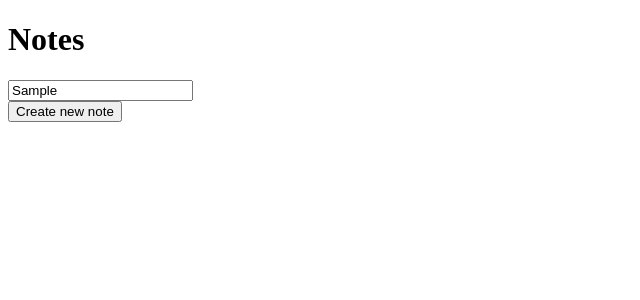
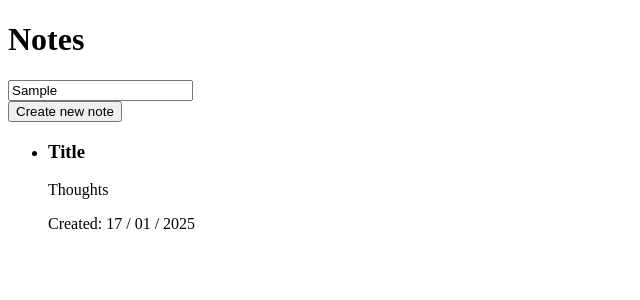
Before and after one commit to Emerx27/notes-app, a React (Vite) app: page / in a window 1280 px wide. Both pictures are taken after typing "Sample" into the empty fields and a click on the button "Create new note". Shown: the top 300 px of the page, without its empty margins (0-640 px from the left). Built offline with nearby package versions, Linux system fonts and the light colour scheme.

Commit message:
feat(Sidebar): implemented function to render tasks with creation date
- renderTask render all tasks in the sidebar.
- added creation date of the task.

```diff
--- a/src/components/Sidebar.jsx
+++ b/src/components/Sidebar.jsx
@@ -6,19 +6,42 @@ function Sidebar() {
     const [note, setNote] = useState({
         id: 1,
         title: "Title",
-        tags: [],
-        content: "Write your thoughts here..."
+        tags: ["Thoughts"],
+        content: "Write your thoughts here...",
     });
 
     function createNote() {
-        const newNote = { ...note, id: nextId};
+        const day = new Date().getDate();
+        let month = new Date().getMonth() + 1;
+        if(month < 10) {
+            month = `0${month}`;
+        }
+        const year = new Date().getFullYear();
+        const date = `${day} / ${month} / ${year}`;
+        const newNote = { ...note, id: nextId, date};
         setAllNotes([...allNotes, newNote]);
         nextId++;
+    }
+
+    function renderTask() {
+        return allNotes.map(note => (
+            <li key={note.id}>
+                <article>
+                    <h3>{note.title}</h3>
+                    {note.tags.map(tag => <p key={note.id}>{tag}</p>)}
+                    <p>Created: {note.date}</p>
+                </article>
+            </li>
+        ));
     }
 
     return (
         <aside>
             <button onClick={createNote}>Create new note</button>
+
+            <ul>
+                {renderTask()}
+            </ul>
         </aside>
     )
 }
```
